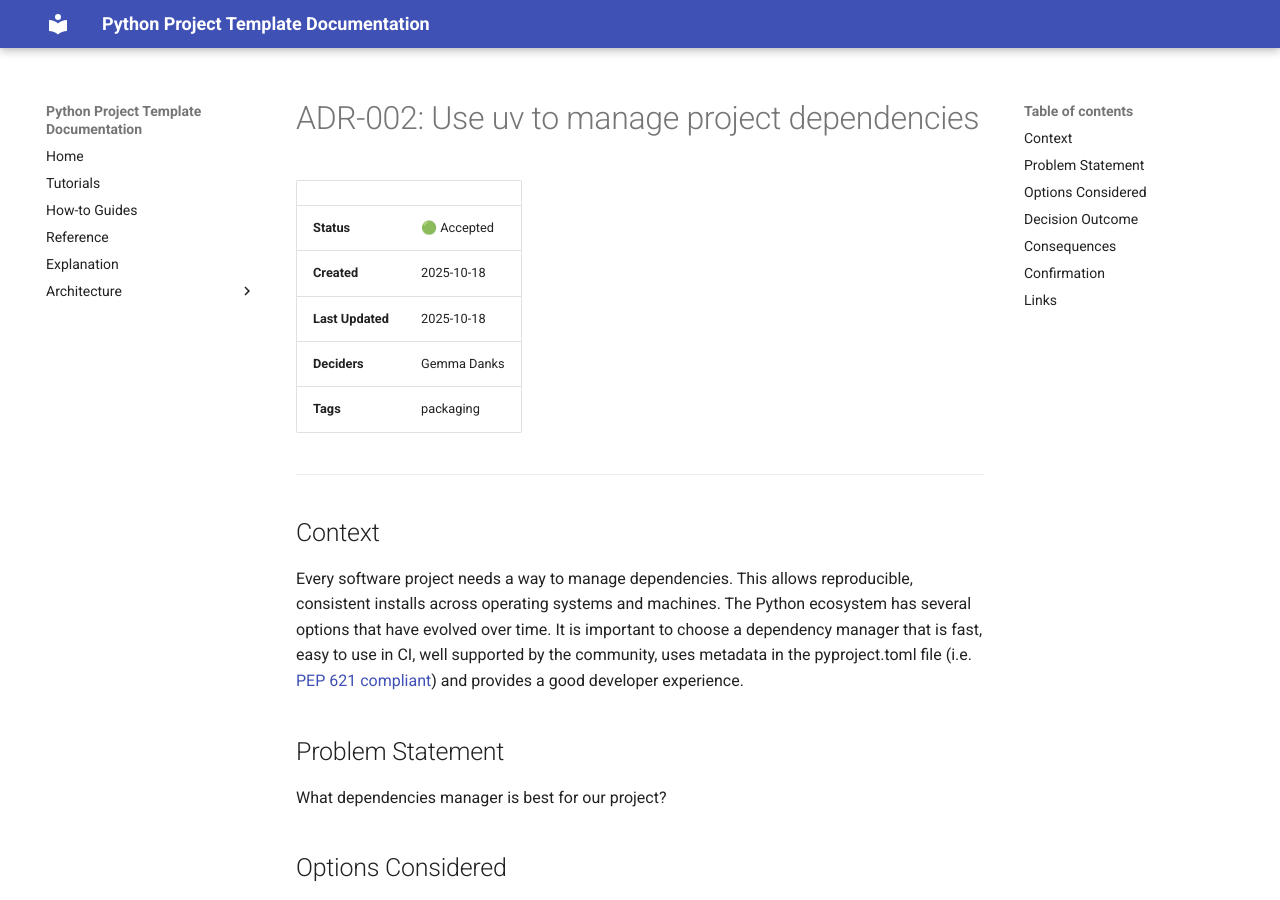
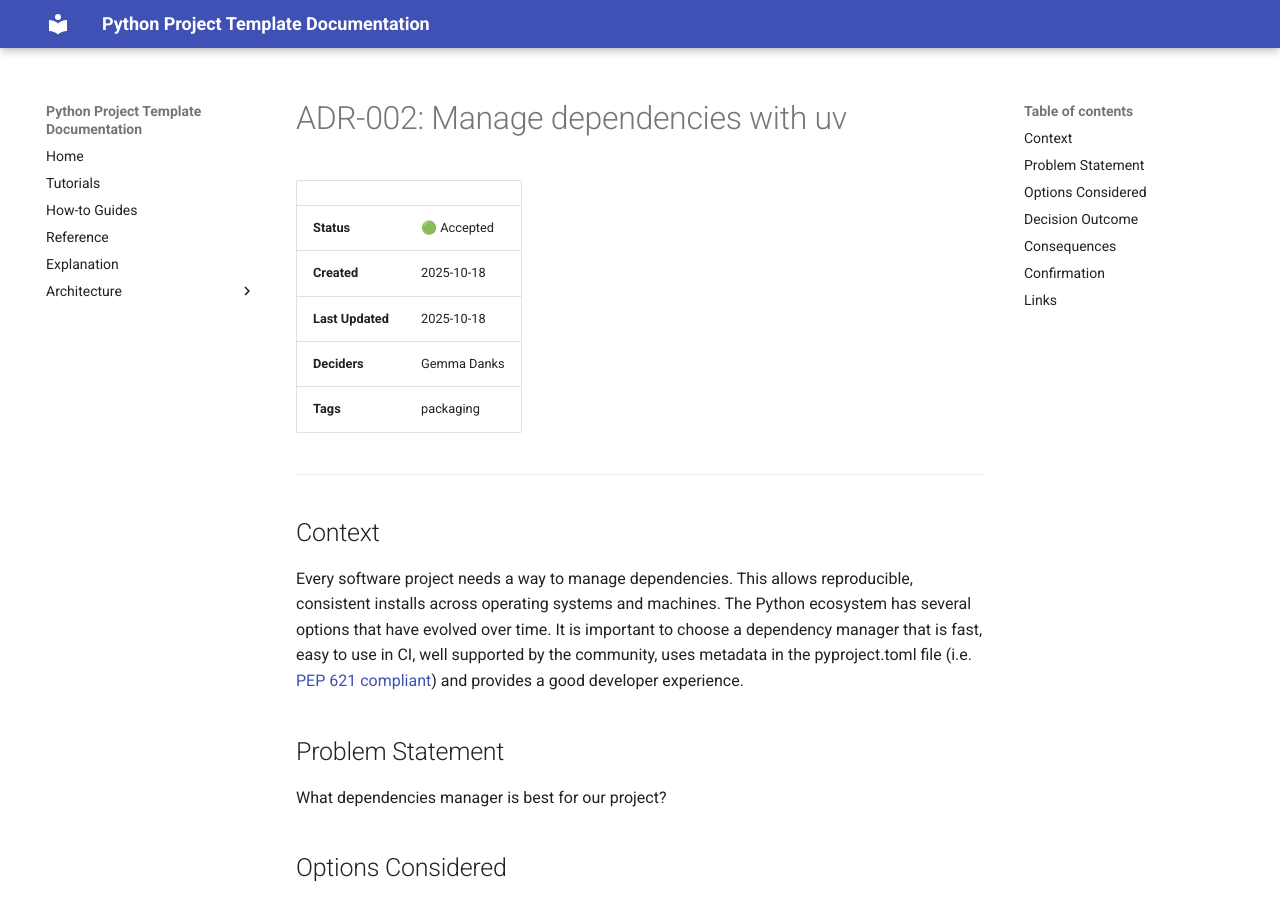
Before and after one commit to gemmadanks/python-project-template, an MkDocs documentation site: the page built from docs/architecture/adr/002-manage-dependencies-with-uv.md, in a window 1280 px wide and 900 px high. Built offline with MkDocs 1.6.1 and Material for MkDocs 9.7.7, drawn with Linux system fonts in a browser that asks for light colours; comment, search, counter and statistics services are not loaded.

Commit message:
chore: rename ADR

```diff
--- a/docs/architecture/adr/002-use-uv-to-manage-project-dependencies.md
+++ b/docs/architecture/adr/002-manage-dependencies-with-uv.md
@@ -1,4 +1,4 @@
-# ADR-002: Use uv to manage project dependencies
+# ADR-002: Manage dependencies with uv
 | | |
 | ---| ---|
 | **Status** |  🟢 Accepted |
```
